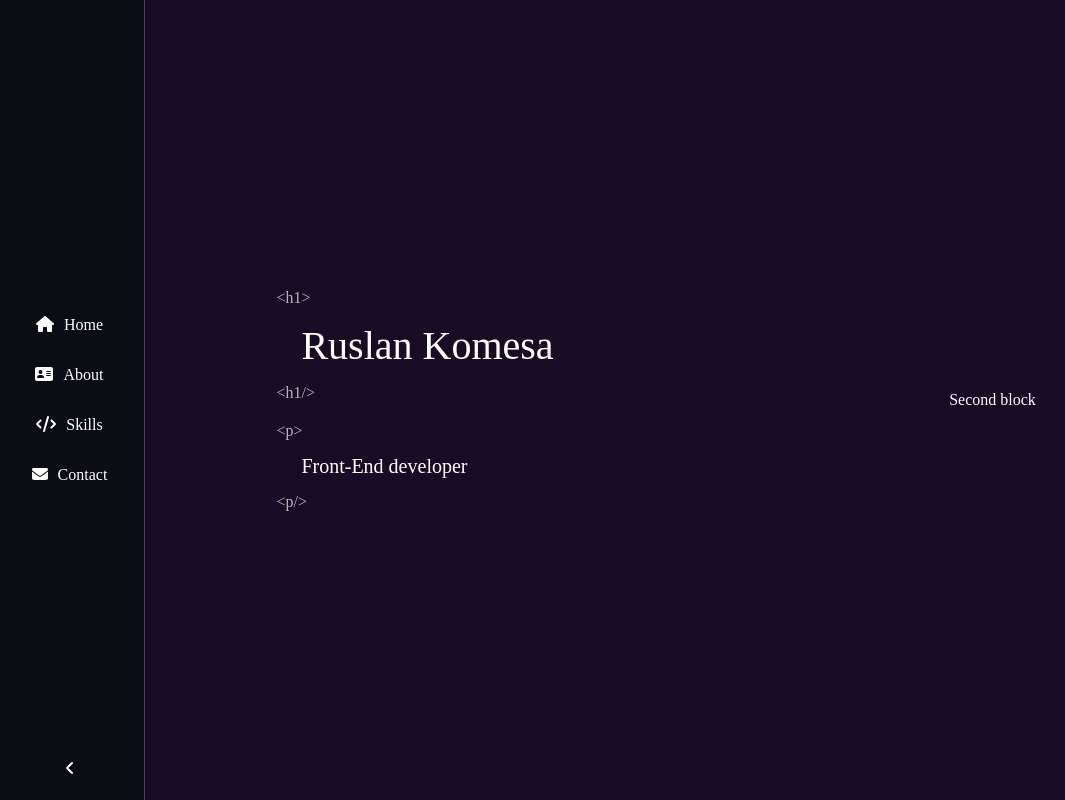
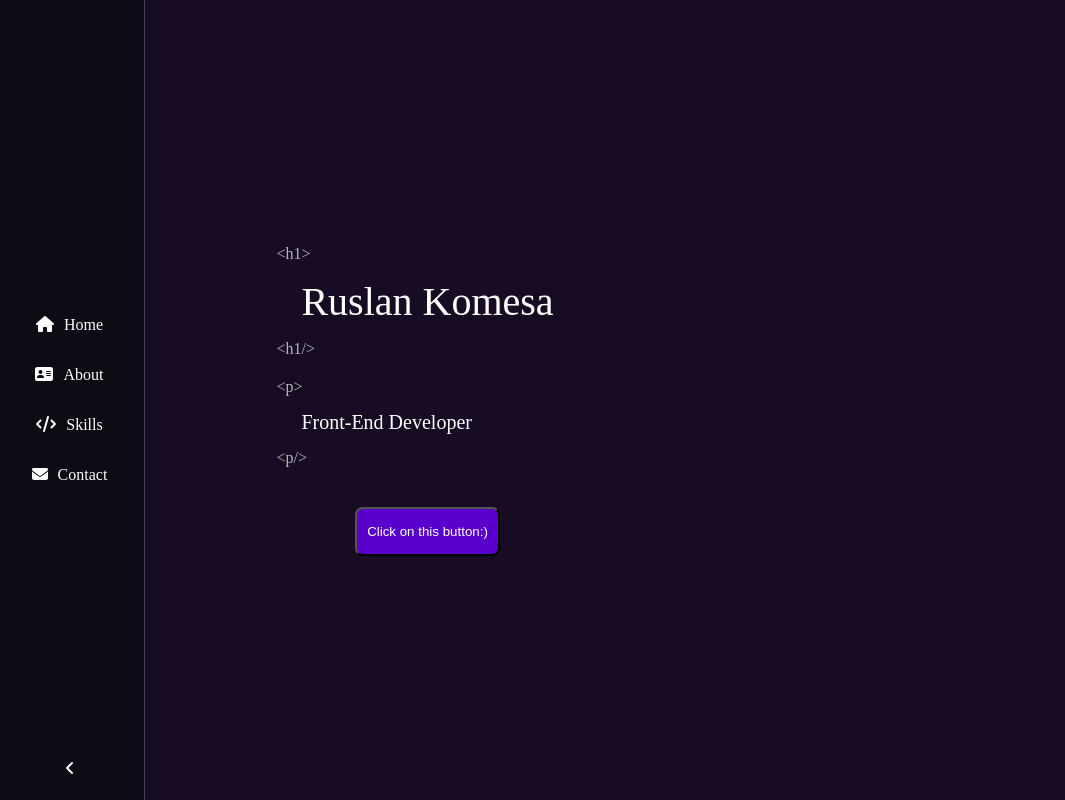
Before and after one commit to KoMeSa/portfolio-vue3, a Vue app: page / in a window 1280 px wide. Shown: the whole page, without its empty margins (5-1070 px from the left). Built offline with nearby package versions, Linux system fonts and the light colour scheme.

Commit message:
Added button.

```diff
--- a/src/components/TagText.vue
+++ b/src/components/TagText.vue
@@ -4,7 +4,7 @@ import { defineProps } from "vue";
 const props = defineProps({
   text: {
     type: String,
-    default: "Some text",
+    default: "",
   },
   tag: {
     type: String,
@@ -34,7 +34,7 @@ const props = defineProps({
 </template>
 
 
-<style lang="scss" scoped>
+<style lang="scss">
 .block__text {
   .block__text-title {
     padding: 15px 25px;
--- /dev/null
+++ b/src/components/UI/RButton.vue
@@ -0,0 +1,17 @@
+<template>
+  <button class="button"><slot></slot></button>
+</template>
+
+<style lang="scss" scoped>
+.button {
+  background: $color-primary;
+  padding: 15px 10px;
+  cursor: pointer;
+  border-radius: 8px;
+  transition: 0.5s ease;
+
+  &:hover {
+    background: $color-button-hover;
+  }
+}
+</style>
--- a/src/layouts/DefaultLayout.vue
+++ b/src/layouts/DefaultLayout.vue
@@ -1,11 +1,10 @@
 <script setup>
 import SideBar from "@/components/sidebar/SideBar.vue";
 import { sidebarWidth } from "@/helpers/stateSiddeBar";
-
 </script>
 
 <template>
-    <SideBar/>
+  <SideBar />
   <div class="content" :style="{ 'margin-left': sidebarWidth }">
     <router-view></router-view>
   </div>
@@ -15,6 +14,6 @@ import { sidebarWidth } from "@/helpers/stateSiddeBar";
 <style lang="scss">
 .content {
   transition: 0.3s ease;
-    background:  $color-black;
+  background: $color-black;
 }
 </style>
--- a/src/views/HomeView.vue
+++ b/src/views/HomeView.vue
@@ -1,5 +1,6 @@
 <script setup>
-import TagText from '../components/TagText.vue'
+import TagText from "../components/TagText.vue";
+import RButton from "../components/UI/RButton.vue";
 </script>
 
 
@@ -7,9 +8,17 @@ import TagText from '../components/TagText.vue'
   <div class="container">
     <div>
       <TagText text="Ruslan Komesa" fontSize="40px" mBottom="20px"></TagText>
-      <TagText text="Front-End developer" tag="p" fontSize="20px"></TagText>
+      <TagText
+        text="Front-End Developer"
+        tag="p"
+        fontSize="20px"
+        mBottom="40px"
+      ></TagText>
+      <div style="display: flex; justify-content: center">
+        <RButton>Click on this button:)</RButton>
+      </div>
     </div>
-    <div>Second block</div>
+    <div><div class="circle"></div></div>
   </div>
 </template>
 
```
Lines whose indentation alone changed are shown as unchanged.
